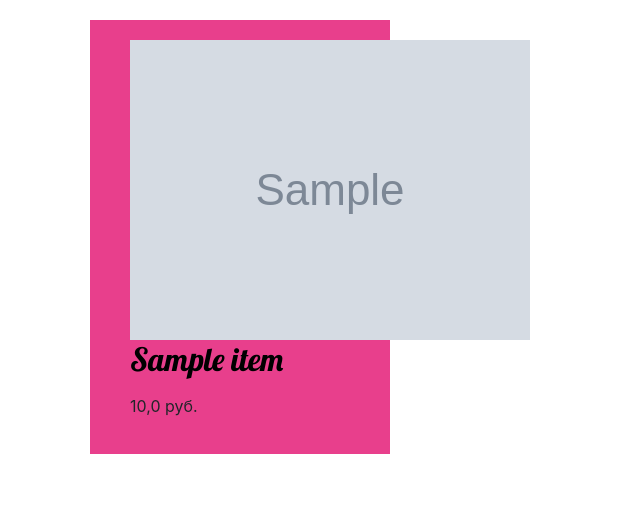
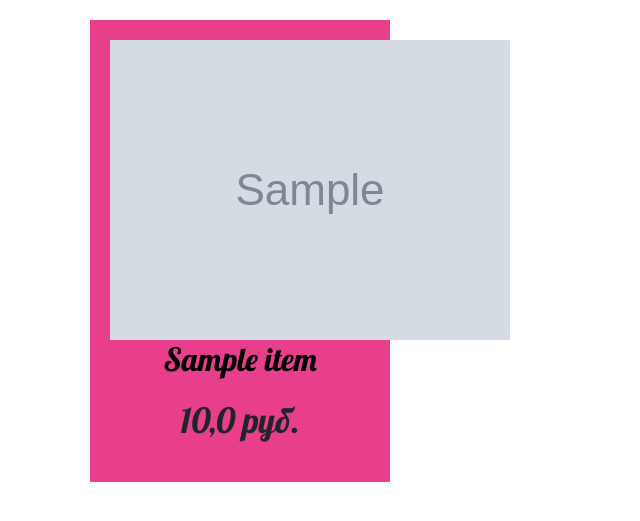
Before and after one commit to Melodycadeance/django-test-shop, a Django app: page / in a window 1280 px wide. Shown: the part 106-627 px from the top of the page, without its empty margins (0-640 px from the left). Run offline with Django 4.2, Linux system fonts and the light colour scheme; tables that the repository leaves empty hold one stand-in row (values such as "Sample post"); grey boxes marked "Sample" are stand-in pictures.

Commit message:
fixed paddings and price fonts

```diff
--- a/shop/static/css/shop.css
+++ b/shop/static/css/shop.css
@@ -35,7 +35,7 @@ h4 {
 
 .item {
     margin-bottom: 70px;
-    padding: 20px 20px 20px 40px;
+    padding: 20px 20px 20px 20px;
 }
 
 .item h2 a,
@@ -58,3 +58,13 @@ h4 {
     color: #FFFFFF;
     background-color: #C25100;
 }
+
+.price {
+	text-align: center;
+	font-family: 'Lobster', cursive;
+	font-size: 26pt;
+}
+
+.product-name {
+	text-align: center;
+}
--- a/shop/templates/shop/items_list.html
+++ b/shop/templates/shop/items_list.html
@@ -6,8 +6,8 @@
     <div class="three-columns">
         <article class="item">
             <img class="product-image" src="pictures/{{ item.image }}" alt="Купить хуйню без регистрации и смс"></img>
-            <h2><a href="{% url 'item_detail' pk=item.pk %}">{{ item.title|linebreaks }}</a></h2>
-            <p>{{ item.price }} руб.</p>
+            <h2><a class="product-name" href="{% url 'item_detail' pk=item.pk %}">{{ item.title|linebreaks }}</a></h2>
+            <p class="price">{{ item.price }} руб.</p>
         </article>
     </div>
     {% if forloop.counter|divisibleby:3 %}
```
